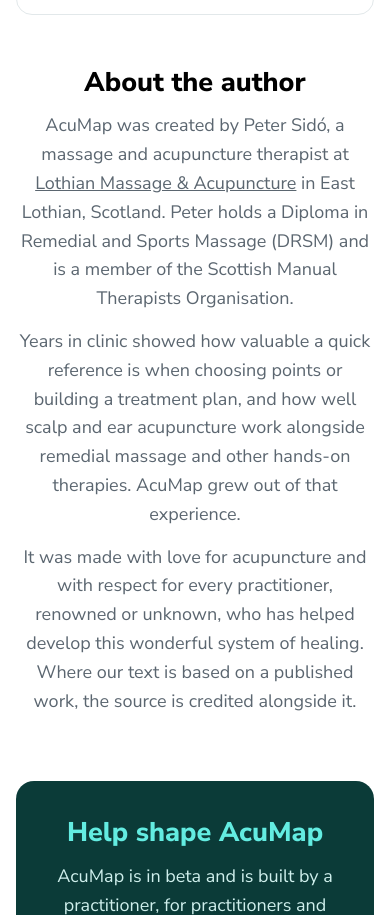
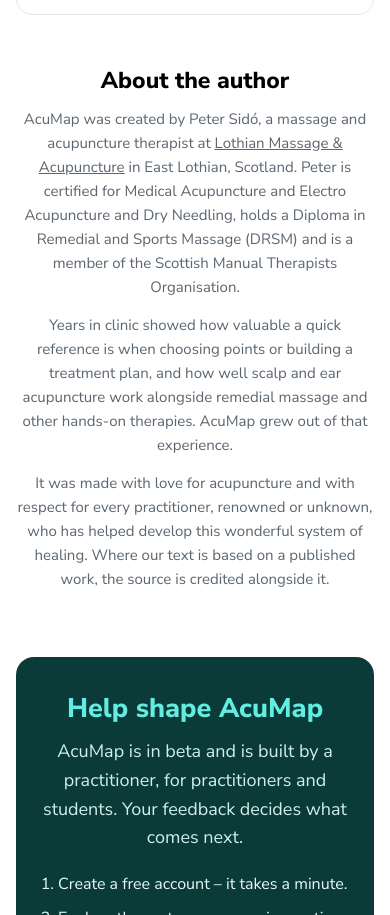
Before and after one commit to PeterSIdo/acumap-site, a plain HTML site: page index.html in a window 390 px wide. Shown: the part 4731-5646 px from the top of the page. Drawn offline with Linux system fonts and the light colour scheme.

Commit message:
About the author: add certifications, smaller title and body text
Co-Authored-By: Claude Opus 5.5 <noreply@anthropic.com>

```diff
--- a/index.html
+++ b/index.html
@@ -136,7 +136,8 @@
 
     /* Beta callout */
     .author { max-width: 40em; margin: 0 auto; text-align: center; }
-    .author p { color: var(--muted); font-size: 18px; margin: 0 0 14px; }
+    .author p { color: var(--muted); font-size: 16px; margin: 0 0 14px; }
+    .author h2 { font-size: 28px; }
     .beta {
       background: var(--ink); color: #E6FBF9; border-radius: 24px;
       padding: 48px 40px; text-align: center;
@@ -167,6 +168,8 @@
       .wrap { padding: 0 16px; }
       h1 { font-size: 34px; }
       h2 { font-size: 27px; }
+      .author h2 { font-size: 23px; }
+      .author p { font-size: 15px; }
       .lead { font-size: 18px; }
       section { padding: 52px 0; }
       .systems, .features { grid-template-columns: 1fr; }
@@ -305,7 +308,7 @@
   <section id="author" style="padding-top:0">
     <div class="wrap author">
       <h2>About the author</h2>
-      <p>AcuMap was created by Peter Sidó, a massage and acupuncture therapist at <a href="https://myacupuncture.uk" target="_blank" rel="noopener">Lothian Massage &amp; Acupuncture</a> in East Lothian, Scotland. Peter holds a Diploma in Remedial and Sports Massage (DRSM) and is a member of the Scottish Manual Therapists Organisation.</p>
+      <p>AcuMap was created by Peter Sidó, a massage and acupuncture therapist at <a href="https://myacupuncture.uk" target="_blank" rel="noopener">Lothian Massage &amp; Acupuncture</a> in East Lothian, Scotland. Peter is certified for Medical Acupuncture and Electro Acupuncture and Dry Needling, holds a Diploma in Remedial and Sports Massage (DRSM) and is a member of the Scottish Manual Therapists Organisation.</p>
       <p>Years in clinic showed how valuable a quick reference is when choosing points or building a treatment plan, and how well scalp and ear acupuncture work alongside remedial massage and other hands-on therapies. AcuMap grew out of that experience.</p>
       <p>It was made with love for acupuncture and with respect for every practitioner, renowned or unknown, who has helped develop this wonderful system of healing. Where our text is based on a published work, the source is credited alongside it.</p>
     </div>
```
